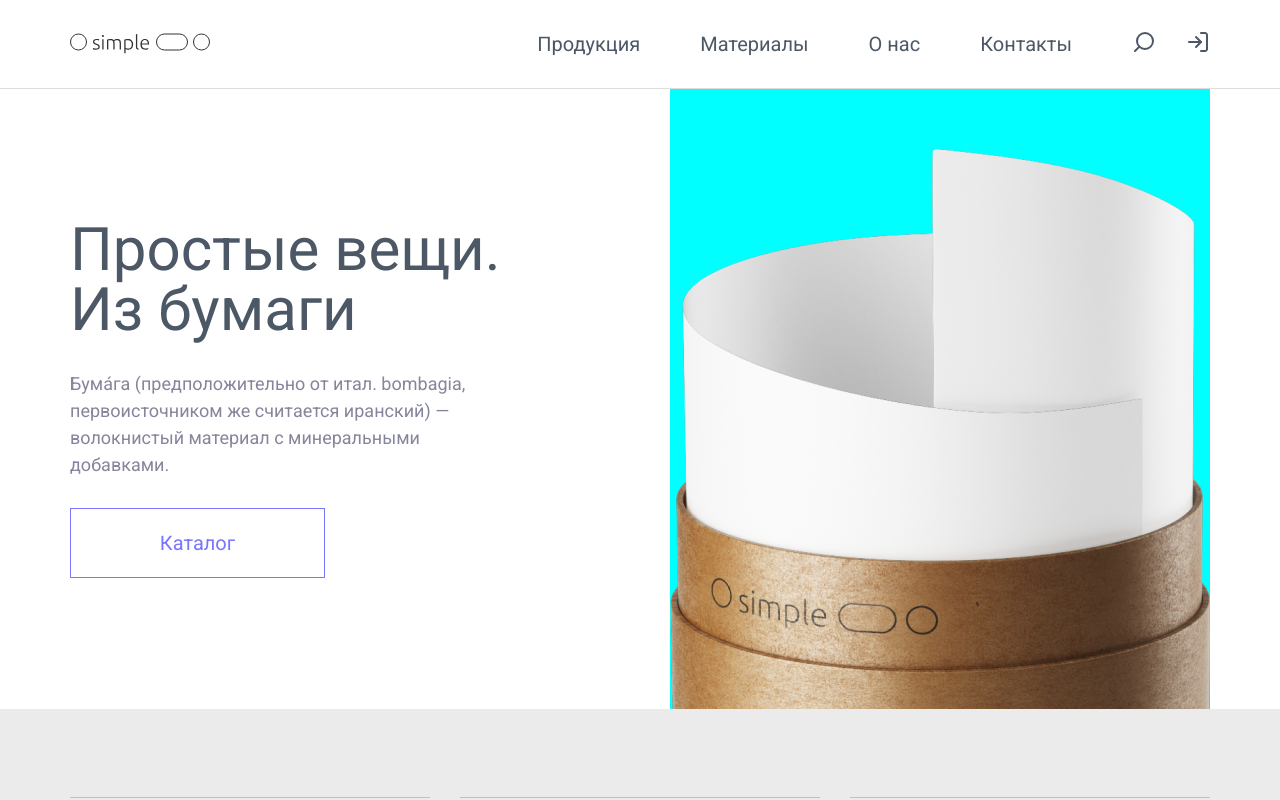
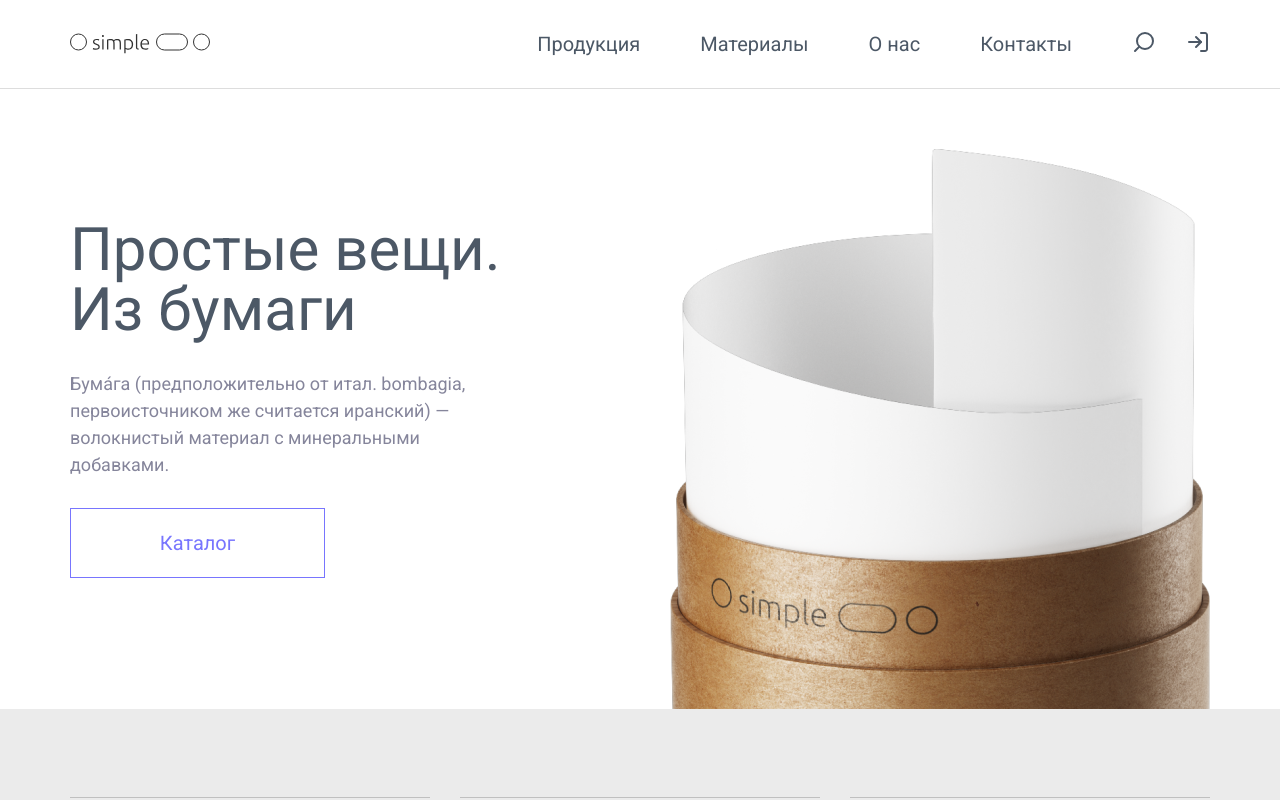
Before and after one commit to AnnaRyakhova/simple_paper, a React (Vite) app: page / in a window 1280 px wide. Shown: the top 800 px of the page. Built offline with nearby package versions, Linux system fonts and the light colour scheme.

Commit message:
Fix first screen's image

```diff
--- a/src/components/FirstScreen/index.module.css
+++ b/src/components/FirstScreen/index.module.css
@@ -3,7 +3,6 @@
     justify-content: space-between;
     align-items: center;
     gap: 125px;
-    /* background-color: orange; */
 }
 
 .content {
@@ -11,24 +10,18 @@
     flex-direction: column;
     max-width: 445px;
     gap: 30px;
-    /* background-color: olivedrab; */
 }
-
-/* .description {
-    padding: 30px 0 0;
-} */
 
 .imageWrapper {
     max-width: 540px;
     max-height: 620px;
     height: auto;
-    background-color: aqua;
     overflow: hidden;
     padding-top: 60px;
 }
 
-.image {
-    max-width: 100%;
+.imageWrapper img {
+    width: 100%;
 }
 
 .btn {
@@ -47,6 +40,7 @@
 
     .imageWrapper {
         max-height: 473px;
+        max-width: 420px;
     }
 
     .content {
@@ -75,6 +69,12 @@
     }
 }
 
+@media (max-width: 560px) {
+    .imageWrapper {
+        padding-top: 100px;
+    }
+}
+
 @media (max-width: 510px) {
     .content {
         max-width: 100%;
--- a/src/components/FirstScreen/index.tsx
+++ b/src/components/FirstScreen/index.tsx
@@ -1,7 +1,6 @@
 import Button from "../Button";
 import styles from './index.module.css';
 import firstScreen from '/Users/annaryakhova/Education/simple/src/images/firstScreen.png';
-import main690 from '/Users/annaryakhova/Education/simple/src/images/main690.png';
 import cn from 'classnames';
 
 const FirstScreen = () => {
@@ -14,15 +13,10 @@ const FirstScreen = () => {
                     <p className={textClassName}>Бума́га (предположительно от итал. bombagia, первоисточником же считается иранский) — волокнистый материал с минеральными добавками. </p>
                     <Button className={styles.btn}>Каталог</Button>
                 </div>
-                {/* <picture className={styles.imageWrapper}>
-                    <source srcSet={main690} media="(max-width: 1110px)" />
-                    <img src={firstScreen} alt="Тубус с бумагой" className={styles.image} />
-                </picture> */}
 
                 <div className={styles.imageWrapper}>
-                    <img className={styles.image} src={firstScreen} />
+                    <img src={firstScreen} />
                 </div>
-
             </div>
         </div>
     )
```
